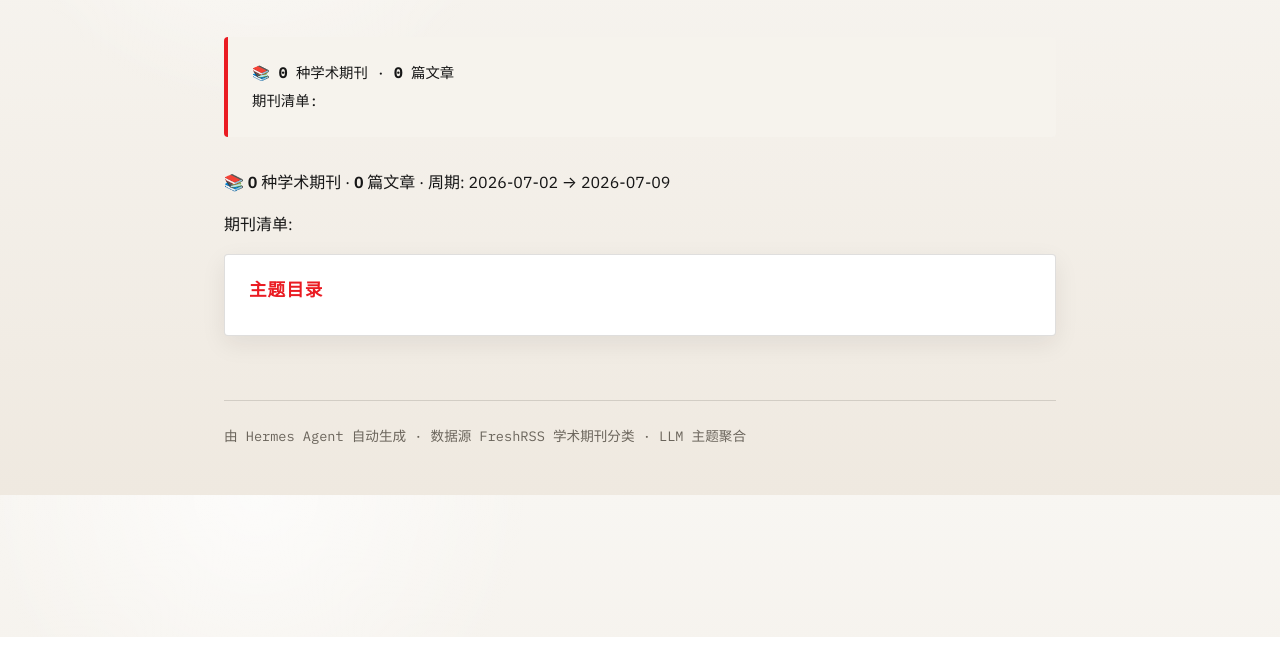
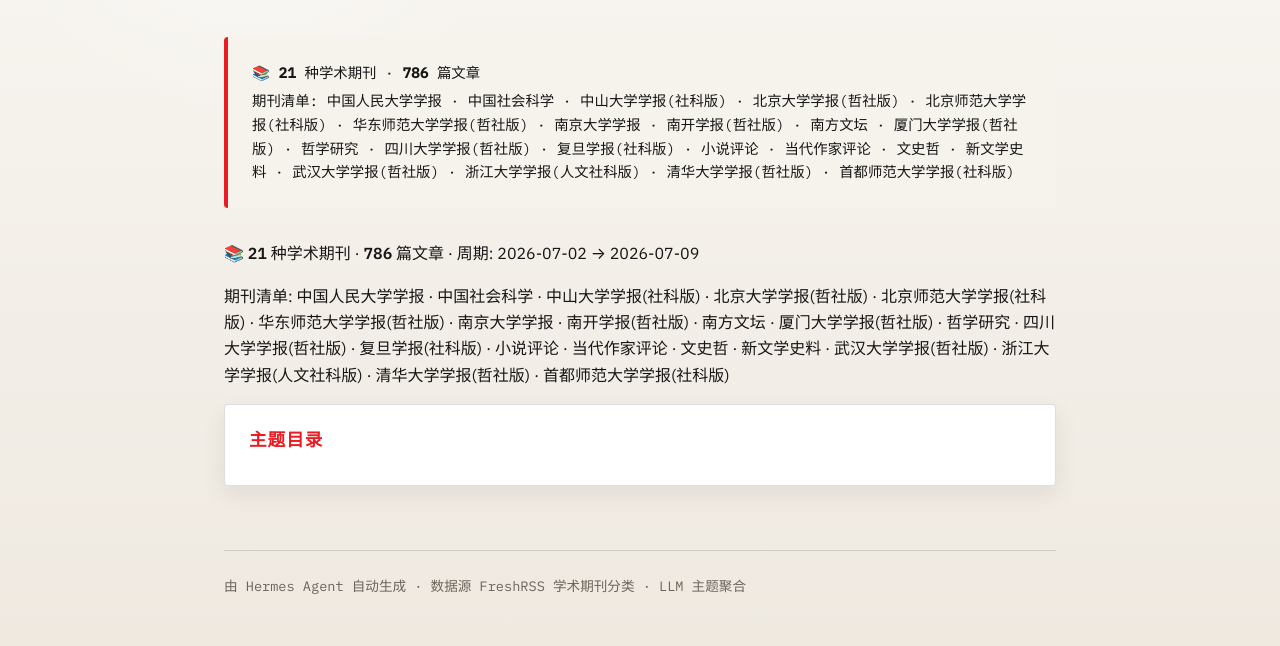
Before and after one commit to Callioper/academic-weekly-digest, a plain HTML site: page issues/academic-weekly-2026-07-09.html in a window 1280 px wide. Shown: the part 163-809 px from the top of the page. Drawn offline with nearby package versions, Linux system fonts and the light colour scheme.

Commit message:
Publish Academic Weekly Digest for 2026-07-09

```diff
--- a/issues/academic-weekly-2026-07-09.html
+++ b/issues/academic-weekly-2026-07-09.html
@@ -105,13 +105,13 @@
   </header>
 
   <section class="summary">
-    <p>📚 <b>0</b> 种学术期刊 · <b>0</b> 篇文章</p>
-    <p>期刊清单: </p>
+    <p>📚 <b>21</b> 种学术期刊 · <b>786</b> 篇文章</p>
+    <p>期刊清单: 中国人民大学学报 · 中国社会科学 · 中山大学学报(社科版) · 北京大学学报(哲社版) · 北京师范大学学报(社科版) · 华东师范大学学报(哲社版) · 南京大学学报 · 南开学报(哲社版) · 南方文坛 · 厦门大学学报(哲社版) · 哲学研究 · 四川大学学报(哲社版) · 复旦学报(社科版) · 小说评论 · 当代作家评论 · 文史哲 · 新文学史料 · 武汉大学学报(哲社版) · 浙江大学学报(人文社科版) · 清华大学学报(哲社版) · 首都师范大学学报(社科版)</p>
   </section>
 
   <section class="meta">
-<p>📚 <b>0</b> 种学术期刊 · <b>0</b> 篇文章 · 周期: 2026-07-02 → 2026-07-09</p>
-<p>期刊清单: </p>
+<p>📚 <b>21</b> 种学术期刊 · <b>786</b> 篇文章 · 周期: 2026-07-02 → 2026-07-09</p>
+<p>期刊清单: 中国人民大学学报 · 中国社会科学 · 中山大学学报(社科版) · 北京大学学报(哲社版) · 北京师范大学学报(社科版) · 华东师范大学学报(哲社版) · 南京大学学报 · 南开学报(哲社版) · 南方文坛 · 厦门大学学报(哲社版) · 哲学研究 · 四川大学学报(哲社版) · 复旦学报(社科版) · 小说评论 · 当代作家评论 · 文史哲 · 新文学史料 · 武汉大学学报(哲社版) · 浙江大学学报(人文社科版) · 清华大学学报(哲社版) · 首都师范大学学报(社科版)</p>
 </section>
 <nav class="toc"><h3>主题目录</h3><ul>
 </ul></nav>
```
Also changed, not shown: issues/html/academic-weekly-2026-07-09.html (+4 -4 lines).
